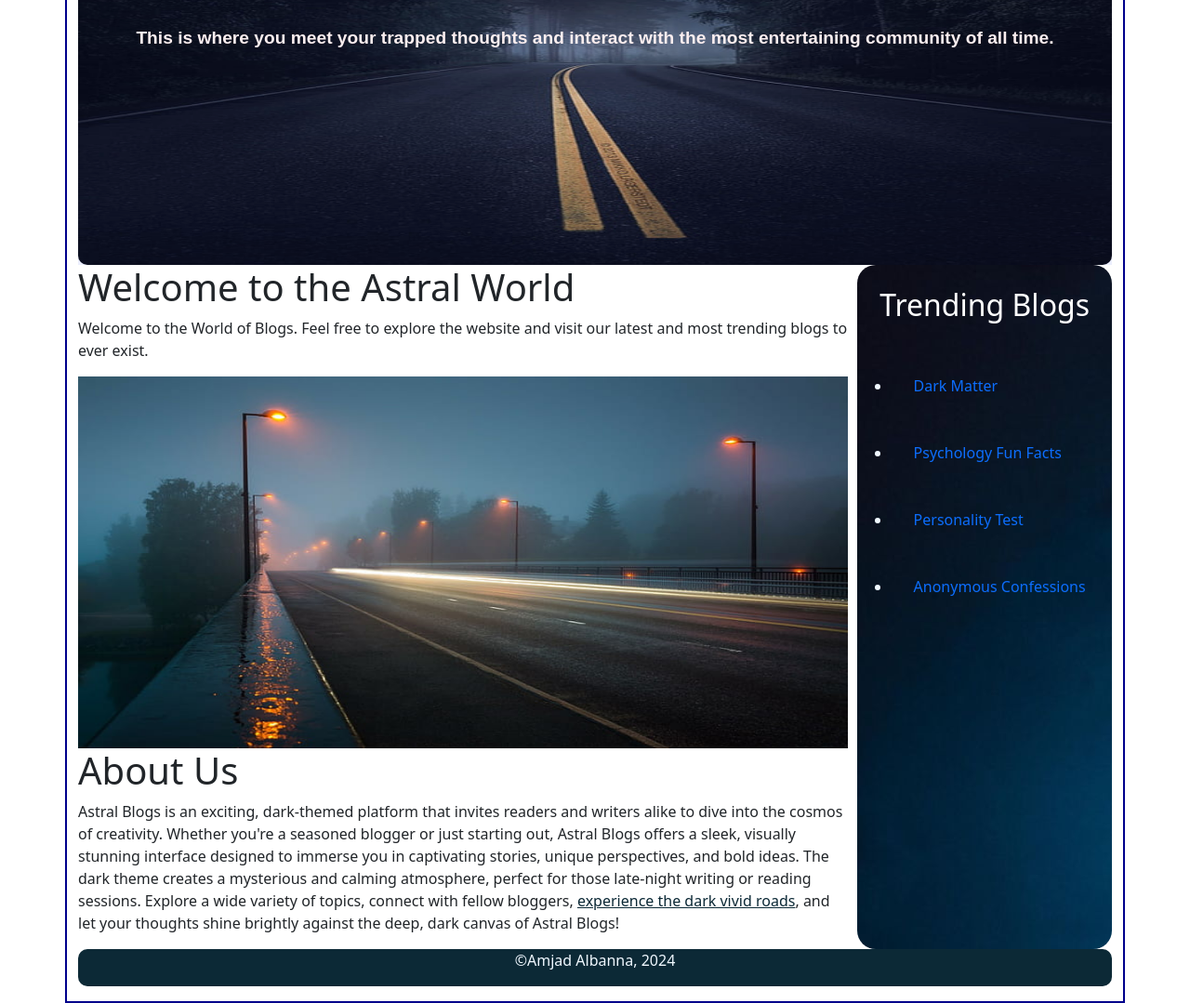
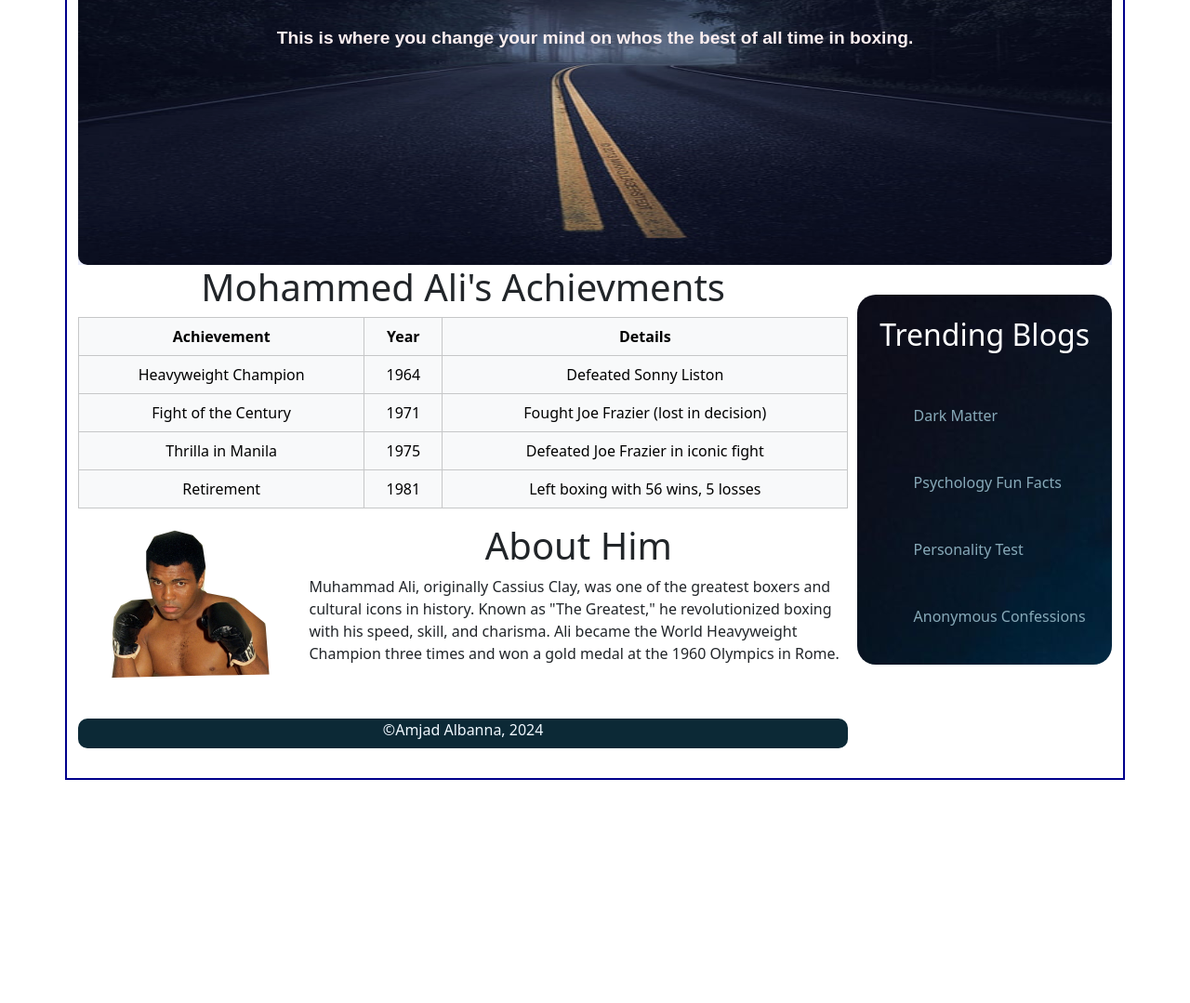
Before and after one commit to NoFearZone/Assignment2, a plain HTML site: page index.html in a window 1280 px wide. Shown: the part 279-1358 px from the top of the page at 93% size. After the commit the page ends 1118 px from the top, so only its background shows below. Drawn offline with Linux system fonts and the light colour scheme.

Commit message:
Fixed some table and image issues

```diff
--- a/css/style.css
+++ b/css/style.css
@@ -1,12 +1,13 @@
 
 body{
     display: flex;
+    flex-direction: column;
     width: 1200px;
     padding: 1em;
     border: 2px solid darkblue;
     font-family: Georgia, 'Times New Roman', Times, serif;
     box-sizing: border-box;
-    flex-direction: column;
+
 }
 
 .logo{
@@ -37,7 +38,7 @@ nav{
 }
 
 nav a{
-    color: rgb(48, 111, 140);
+    color: rgb(136, 170, 185);
     padding: 1.5rem;
     margin: 50px;
     text-decoration: none;
@@ -90,6 +91,10 @@ main{
     flex: 2 0 auto;
 }
 
+table{
+    width: 100%;
+}
+
 aside{
     display: flex;
     flex-direction: column;
@@ -99,6 +104,7 @@ aside{
     flex: 0 1 auto;
     background-image:url(../picsused/sidebar3.jpg);
     border-radius: 20px;
+    margin: 2em 0em;
 }
 
 aside h2{
@@ -109,7 +115,11 @@ aside ul li, h2{
     color: aliceblue;
     padding: 1.5rem;
     text-decoration: none;
+    list-style-type: none;
+}
 
+aside ul li a{
+    color: rgb(136, 170, 185);
 }
 
 .secondp p a{
@@ -124,9 +134,16 @@ ul li a{
     text-decoration: none;
 }
 
-.img1, .img2{
+.img1{
     width: 100%;
     height: 400px;
+}
+
+.img2{
+    clip-path: polygon(33% 8.5%, 41.85% 4.75%, 49.65% 7.77%, 53.85% 14.09%, 55.34% 29.33%, 54.37% 42.89%, 55.92% 45.27%, 67.6% 48.62%, 81.11% 65.07%, 82.73% 98.16%, 58.65% 98.75%, 14.29% 100.19%, 14.67% 100.12%, 15.81% 87.07%, 14.91% 78.59%, 14.92% 71.55%, 15.6% 61.16%, 18.5% 53.39%, 23.22% 49.96%, 32.23% 48.91%, 29.5% 30.1%, 29.48% 18.09%);
+    shape-outside: polygon(58% 29% at 230px 300px);
+    width: 30%;
+    float: left;
 }
 
 .contact-form {
@@ -147,9 +164,10 @@ footer{
     color: aliceblue;
     text-align: center;
     background-color: rgb(12, 41, 54);
-    height: 40px;
-    align-content: center;
+    height: 2rem;
     border-radius: 10px;
+    margin: 1rem 0em;
+    align-items: center;
 }
 
 form{
@@ -221,9 +239,26 @@ iframe{
         flex-direction: column;
     }
 
+    nav{
+        display: inline-table;
+
+    }
+
+    table{
+        max-width: 100%;
+        column-span: all;
+    }
+
+    body{
+        display: grid;
+        grid-template-columns: 1fr 0fr;
+    }
+
     aside {
         background: url('../picsused/sidebar.webp') no-repeat center center;
-        background-size: cover;
+        grid-column: 1;
+        max-width: 100%;
+        width: 100%;
     }
 
     h1 {
--- a/index.html
+++ b/index.html
@@ -29,8 +29,8 @@
         <section class="hero">
                 <img src="picsused/HD-wallpaper-dark-road-night.jpg" alt="Image of a Dark Road at Night" class="img1">
                 <div class="herotext">
-                <h2>Be prepared to read your brains out !!</h2>
-                <p>This is where you meet your trapped thoughts and interact with the most entertaining community of all time.</p>
+                <h2>Be prepared to read about the legend of boxing!</h2>
+                <p>This is where you change your mind on whos the best of all time in boxing.</p>
                 </div>
         </section>
 
@@ -39,16 +39,48 @@
         <main>
 
             <div>
-                <h1>Welcome to the Astral World</h1>
+                <h1 class="text-center">Mohammed Ali's Achievments</h1>
                 <!-- Amjad Albanna, aalbanna7200@conestogac.on.ca -->
-                 <p>Welcome to the World of Blogs. Feel free to explore the website and visit our latest and most trending blogs to ever exist.</p>
+                 <table class="table table-responsive table-bordered table-hover w-100 text-center table-light" >
+                    <thead>
+                        <tr>
+                          <th>Achievement</th>
+                          <th>Year</th>
+                          <th>Details</th>
+                        </tr>
+                        </thead>
+                      <tbody>
+
+                        <tr>
+                          <td>Heavyweight Champion</td>
+                          <td>1964</td>
+                          <td>Defeated Sonny Liston</td>
+                        </tr>
+                        <tr>
+                          <td>Fight of the Century</td>
+                          <td>1971</td>
+                          <td>Fought Joe Frazier (lost in decision)</td>
+                        </tr>
+
+                        <tr>
+                          <td>Thrilla in Manila</td>
+                          <td>1975</td>
+                          <td>Defeated Joe Frazier in iconic fight</td>
+                        </tr>
+                        <tr>
+                          <td>Retirement</td>
+                          <td>1981</td>
+                          <td>Left boxing with 56 wins, 5 losses</td>
+                        </tr>
+                      </tbody>
+                 </table>
             </div>
+            <figure>
+            <img src="picsused/bma.webp" alt="" class="img2">
 
-            <img src="picsused/empty-road-in-night-wallpaper-preview.jpg" alt="" class="img2">
-            <div class="secondp">
-                <h1>About Us</h1>
-                <p>Astral Blogs is an exciting, dark-themed platform that invites readers and writers alike to dive into the cosmos of creativity. Whether you're a seasoned blogger or just starting out, Astral Blogs offers a sleek, visually stunning interface designed to immerse you in captivating stories, unique perspectives, and bold ideas. The dark theme creates a mysterious and calming atmosphere, perfect for those late-night writing or reading sessions. Explore a wide variety of topics, connect with fellow bloggers, <a href="https://www.youtube.com/watch?v=LVanPoKh7Ew">experience the dark vivid roads</a>, and let your thoughts shine brightly against the deep, dark canvas of Astral Blogs!</p>
-            </div>
+                <h1 class="text-center">About Him</h1>
+                <p>Muhammad Ali, originally Cassius Clay, was one of the greatest boxers and cultural icons in history. Known as "The Greatest," he revolutionized boxing with his speed, skill, and charisma. Ali became the World Heavyweight Champion three times and won a gold medal at the 1960 Olympics in Rome.</p>
+            </figure>
 
         </main>
 
@@ -64,9 +96,9 @@
             </ul>
 
         </aside>
+        <div class="footercont">
+        <footer><p>&copy;Amjad Albanna, 2024</p></footer>
         </div>
-
-        <footer><p>&copy;Amjad Albanna, 2024</p></footer>
     </div>
 </body>
 </html>
```
Also changed, not shown: contact.html (+2 -2 lines), picsused/bma.webp (added).
